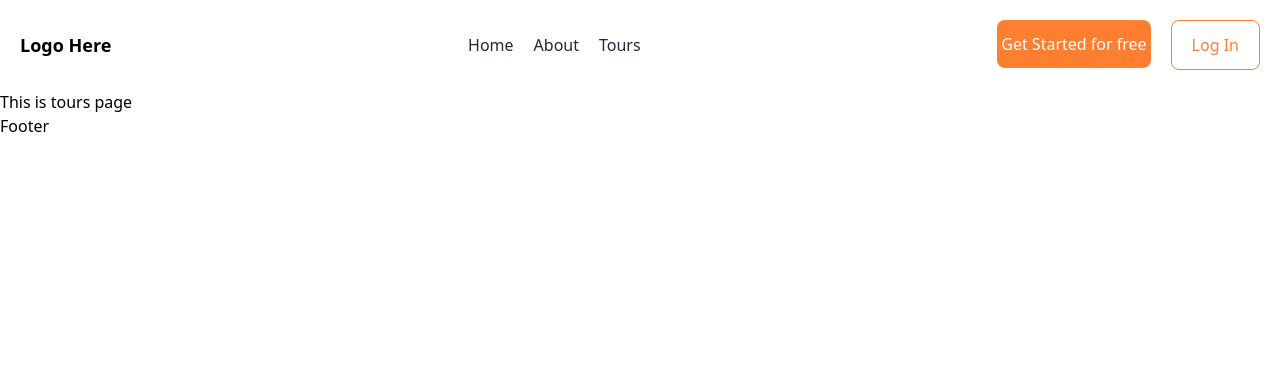
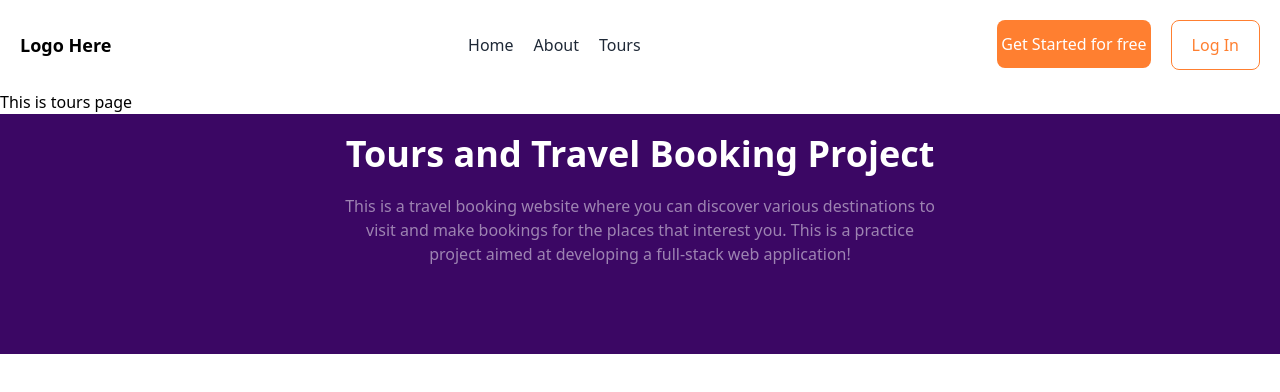
Before and after one commit to AadarshaKhatri/travelWorld, a React (Vite) app in the folder frontend/: page /tours in a window 1280 px wide. Shown: the top 392 px of the page. Built offline with nearby package versions, Linux system fonts and the light colour scheme.

Commit message:
Home Page Completed

```diff
--- a/frontend/src/components/Footer/Footer.tsx
+++ b/frontend/src/components/Footer/Footer.tsx
@@ -2,7 +2,22 @@
 
 const Footer = () => {
   return (
-    <div>Footer</div>
+    <section>
+      <div className="bg-purple-950 w-full h-60">
+
+
+        <div className="w-full flex flex-col justify-center items-center pt-5">
+          <h2 className="text-white text-center text-4xl font-bold">Tours and Travel Booking Project</h2>
+
+          <p className="text-center mt-5 text-white/50 w-[600px]">This is a travel booking website where you can discover various destinations to visit and make bookings for the places that interest you. This is a practice project aimed at developing a full-stack web application!</p>
+
+        </div>
+
+
+
+
+      </div>
+    </section>
   )
 }
 
--- a/frontend/src/output.css
+++ b/frontend/src/output.css
@@ -612,16 +612,12 @@ video {
   left: 0px;
 }
 
-.top-0 {
-  top: 0px;
-}
-
 .right-0 {
   right: 0px;
 }
 
-.top-1 {
-  top: 0.25rem;
+.top-0 {
+  top: 0px;
 }
 
 .top-40 {
@@ -673,6 +669,10 @@ video {
   display: none;
 }
 
+.h-60 {
+  height: 15rem;
+}
+
 .h-\[100px\] {
   height: 100px;
 }
@@ -697,6 +697,10 @@ video {
   width: 400px;
 }
 
+.w-\[600px\] {
+  width: 600px;
+}
+
 .w-full {
   width: 100%;
 }
@@ -717,10 +721,6 @@ video {
   flex-direction: column;
 }
 
-.flex-wrap {
-  flex-wrap: wrap;
-}
-
 .items-center {
   align-items: center;
 }
@@ -737,32 +737,12 @@ video {
   justify-content: space-between;
 }
 
-.gap-6 {
-  gap: 1.5rem;
-}
-
-.gap-10 {
-  gap: 2.5rem;
-}
-
-.gap-8 {
-  gap: 2rem;
-}
-
-.gap-7 {
-  gap: 1.75rem;
+.gap-4 {
+  gap: 1rem;
 }
 
 .gap-5 {
   gap: 1.25rem;
-}
-
-.gap-4 {
-  gap: 1rem;
-}
-
-.gap-3 {
-  gap: 0.75rem;
 }
 
 .gap-x-2 {
@@ -816,6 +796,11 @@ video {
   background-color: rgb(255 127 48 / var(--tw-bg-opacity, 1));
 }
 
+.bg-purple-950 {
+  --tw-bg-opacity: 1;
+  background-color: rgb(59 7 100 / var(--tw-bg-opacity, 1));
+}
+
 .bg-white {
   --tw-bg-opacity: 1;
   background-color: rgb(255 255 255 / var(--tw-bg-opacity, 1));
@@ -852,6 +837,16 @@ video {
   padding-right: 0.25rem;
 }
 
+.px-2 {
+  padding-left: 0.5rem;
+  padding-right: 0.5rem;
+}
+
+.px-3 {
+  padding-left: 0.75rem;
+  padding-right: 0.75rem;
+}
+
 .px-4 {
   padding-left: 1rem;
   padding-right: 1rem;
@@ -860,6 +855,11 @@ video {
 .px-5 {
   padding-left: 1.25rem;
   padding-right: 1.25rem;
+}
+
+.py-2 {
+  padding-top: 0.5rem;
+  padding-bottom: 0.5rem;
 }
 
 .py-3 {
@@ -872,21 +872,6 @@ video {
   padding-bottom: 1.25rem;
 }
 
-.px-2 {
-  padding-left: 0.5rem;
-  padding-right: 0.5rem;
-}
-
-.px-3 {
-  padding-left: 0.75rem;
-  padding-right: 0.75rem;
-}
-
-.py-2 {
-  padding-top: 0.5rem;
-  padding-bottom: 0.5rem;
-}
-
 .pb-20 {
   padding-bottom: 5rem;
 }
@@ -895,12 +880,16 @@ video {
   padding-bottom: 1rem;
 }
 
+.pb-5 {
+  padding-bottom: 1.25rem;
+}
+
 .pt-10 {
   padding-top: 2.5rem;
 }
 
-.pb-5 {
-  padding-bottom: 1.25rem;
+.pt-5 {
+  padding-top: 1.25rem;
 }
 
 .text-center {
@@ -993,9 +982,8 @@ video {
   color: rgb(255 255 255 / var(--tw-text-opacity, 1));
 }
 
-.text-orange-500 {
-  --tw-text-opacity: 1;
-  color: rgb(249 115 22 / var(--tw-text-opacity, 1));
+.text-white\/50 {
+  color: rgb(255 255 255 / 0.5);
 }
 
 .text-yellow-500 {
--- /dev/null
+++ b/frontend/src/pages/About.tsx
@@ -0,0 +1,9 @@
+
+
+const About = () => {
+  return (
+    <div>About</div>
+  )
+}
+
+export default About
--- a/frontend/src/routes/Router.tsx
+++ b/frontend/src/routes/Router.tsx
@@ -5,6 +5,7 @@ import TourDetails from "../pages/TourDetails";
 import SignUp from "../pages/SignUp";
 import LogIn from "../pages/LogIn";
 import SearchResultList from "../pages/SeachResultList";
+import About from "../pages/About";
 
 
 const Router = ()=>{
@@ -57,6 +58,7 @@ const Router = ()=>{
       <Route path="/tours/:id" element={<TourDetails/>} />
       <Route path="/register" element={<SignUp/>} />
       <Route path="/login" element={<LogIn/>} />
+      <Route path="/about" element={<About/>}/>
       <Route path="/tours/search" element={<SearchResultList/>}/>
     </Routes>
   )
```
